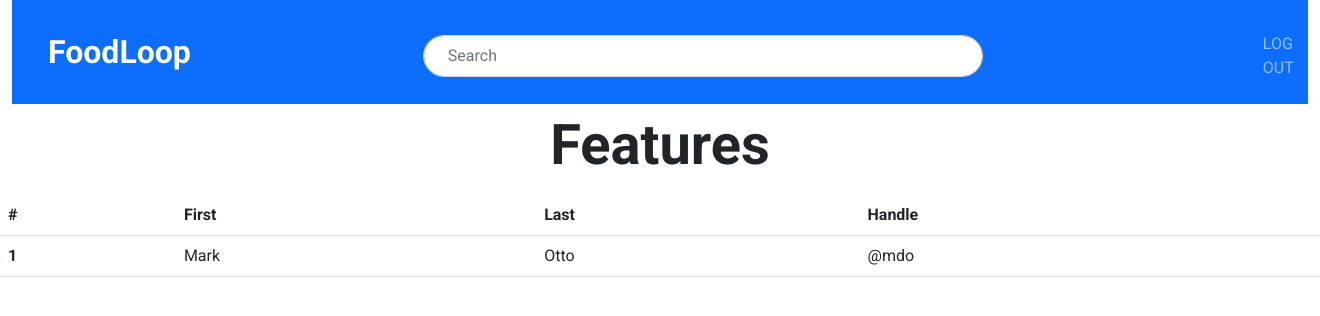
After one commit to vanessaconstant/mycode, a Flask app: page /dashboard in a window 1320 px wide. The commit adds this page. Shown: the top 316 px of the page. Run offline with Flask 2, Linux system fonts and the light colour scheme.

Commit message:
dashboard_page_created

```diff
--- a/classProject/app.py
+++ b/classProject/app.py
@@ -1,11 +1,49 @@
 
-from flask import Flask, render_template
+from crypt import methods
+from flask import Flask, render_template, redirect
+import requests
 
 app = Flask(__name__)
 
 @app.route('/')
 def index():
-    return render_template('index.html')
+    name = "jose"
+    return render_template('index.html', name=name )
+
+@app.route('/dashboard')
+def dashboard():
+    return render_template('dashboard.html')
+
+@app.route('/search', methods=['POST'])
+def search():
+
+    ingr = "orange"
+    base_url = "https://api.nal.usda.gov/fdc/v1/foods/search?api_key=DEMO_KEY"
+    key = "DEMO_KEY"
+    headers = {
+        "Authorization": key
+    }
+    params = {
+        "query": ingr
+    }
+
+    response = requests.get(base_url, params=params)
+
+
+    result = response.json()['foods']
+    print(response.json()['foods'])
+    for i in range(0,2):
+        data = {
+            'name': result[i]['description'],
+            'Nutrients':result[i]['foodNutrients'][i]
+
+        }
+        print("New Ingredient start here")
+        print(result[i]['description'])
+        print(result[i]['foodNutrients'][i])
+        print("hello")
+
+    return render_template('dashboard.html', result=result)
 
 
 if __name__ == '__main__':
--- a/classProject/static/style.css
+++ b/classProject/static/style.css
@@ -34,3 +34,29 @@ body {
 .features-header {
   font-weight: 700;
 }
+
+/* ******* Dashboard Styles ******* */
+.search-bar {
+  margin: 0 13rem;
+}
+
+#search-input {
+  border-radius: 2rem;
+  width: 35rem;
+  padding: 0.5rem 1.5rem;
+}
+
+@media (max-width: 576px) {
+  #search_input {
+    width: 300px;
+  }
+
+  .search-bar {
+    margin: 1rem;
+  }
+
+  #logout-btn {
+    margin-left: 0;
+    padding-left: 0;
+  }
+}
--- /dev/null
+++ b/classProject/templates/dashboard.html
@@ -0,0 +1,117 @@
+<!DOCTYPE html>
+<html lang="en">
+  <head>
+    <meta charset="UTF-8" />
+    <meta http-equiv="X-UA-Compatible" content="IE=edge" />
+    <meta name="viewport" content="width=device-width, initial-scale=1.0" />
+
+    <!-- Google Fonts -->
+    <link
+      href="https://fonts.googleapis.com/css2?family=Roboto:wght@300;400;700&display=swap"
+      rel="stylesheet"
+    />
+
+    <!-- Bootstrap -->
+    <link
+      href="https://cdn.jsdelivr.net/npm/bootstrap@5.2.1/dist/css/bootstrap.min.css"
+      rel="stylesheet"
+      integrity="sha384-iYQeCzEYFbKjA/T2uDLTpkwGzCiq6soy8tYaI1GyVh/UjpbCx/TYkiZhlZB6+fzT"
+      crossorigin="anonymous"
+    />
+
+    <!-- My Stylesheet -->
+    <link rel="stylesheet" href="../static/style.css" />
+
+    <title>FoodLoop</title>
+  </head>
+  <body>
+    <div class="container-fluid">
+      <!-- Navigation Bar -->
+      <nav class="navbar navbar-expand-lg navbar-dark bg-primary py-3">
+        <div class="container-fluid">
+          <a class="navbar-brand logo mx-4" href="/">FoodLoop</a>
+          <button
+            class="navbar-toggler border-light"
+            type="button"
+            data-bs-toggle="collapse"
+            data-bs-target="#navbarSupportedContent"
+            aria-controls="navbarSupportedContent"
+            aria-expanded="false"
+            aria-label="Toggle navigation"
+          >
+            <span class="navbar-toggler-icon"></span>
+          </button>
+          <div
+            class="collapse navbar-collapse nav-contents mt-2"
+            id="navbarSupportedContent"
+          >
+
+                <div class="d-flex search-bar " role="search">
+
+              <form class="d-flex" role="search" action="/search" method="post">
+                <input
+                  class="form-control me-2"
+                  type="search"
+                  placeholder="Search"
+                  aria-label="Search"
+                  id="search-input"
+                />
+
+              </form>
+
+              </div>
+
+              <ul class="navbar-nav me-auto mb-2 mb-lg-0 mx-5">
+
+                <li class="nav-item mx-2">
+                  <a class="nav-link " href="#"  id="logout-btn">Log out</a>
+                </li>
+
+              </ul>
+
+            </div>
+
+
+          </div>
+        </div>
+      </nav>
+
+      <!-- Hero Section -->
+
+      <!-- Features -->
+
+      <h3 class="text-center h3 my-2 display-4 features-header">Features</h3>
+      <p class="text-center"></p>
+
+      {% for ingredient in result%}
+      <p>{{ingredient}}</p>
+      {%endfor%}
+
+      <table class="table">
+        <thead>
+          <tr>
+            <th scope="col">#</th>
+            <th scope="col">First</th>
+            <th scope="col">Last</th>
+            <th scope="col">Handle</th>
+          </tr>
+        </thead>
+        <tbody>
+          <tr>
+            <th scope="row">1</th>
+            <td>Mark</td>
+            <td>Otto</td>
+            <td>@mdo</td>
+          </tr>
+
+        </tbody>
+      </table>
+    </div>
+
+    <script
+      src="https://cdn.jsdelivr.net/npm/bootstrap@5.2.1/dist/js/bootstrap.bundle.min.js"
+      integrity="sha384-u1OknCvxWvY5kfmNBILK2hRnQC3Pr17a+RTT6rIHI7NnikvbZlHgTPOOmMi466C8"
+      crossorigin="anonymous"
+    ></script>
+  </body>
+</html>
```
Also changed, not shown: 2 other files.
